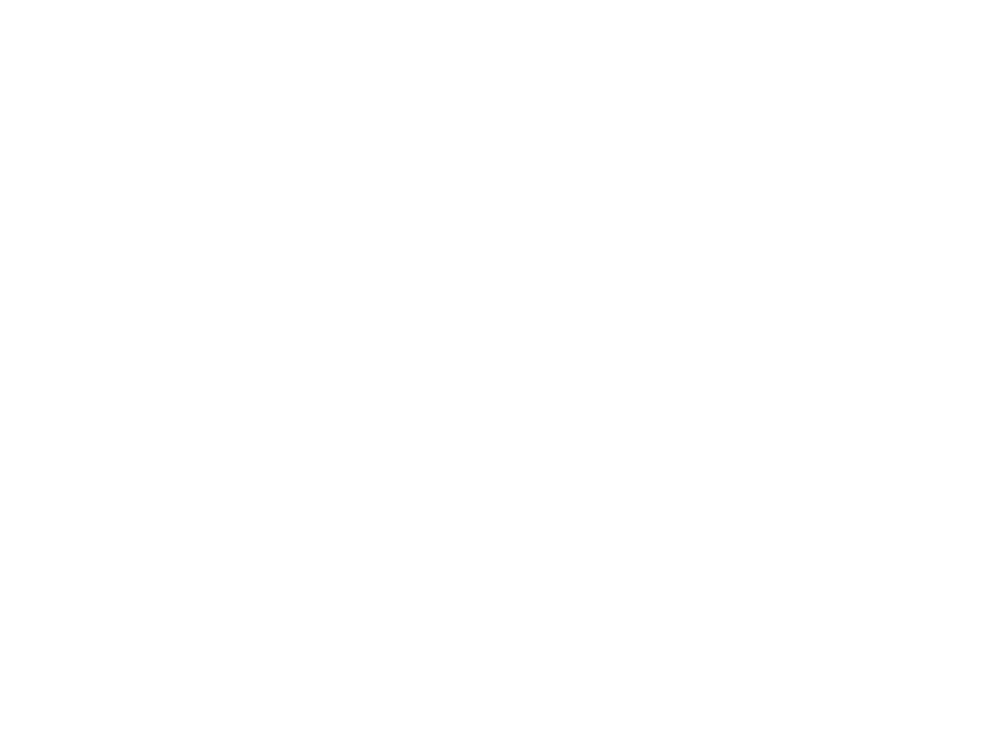
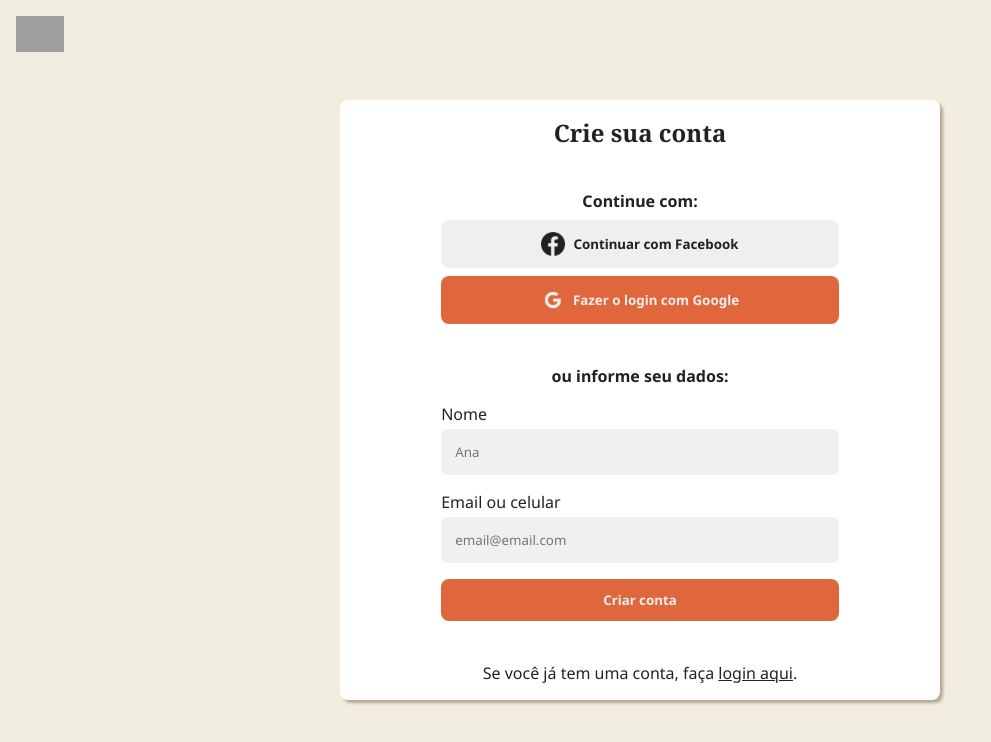
Before and after one commit to arthuurfm/chop-suey, a website: page public/pages/register/index.html in a window 1280 px wide. Shown: the whole page, without its empty margins (0-991 px from the left). Drawn offline with Linux system fonts and the light colour scheme; grey boxes are pictures that could not be loaded.

Commit message:
new colors and route register

```diff
--- a/public/components/header/style.css
+++ b/public/components/header/style.css
@@ -4,7 +4,7 @@ header {
   position: fixed;
   width: 100%;
   height: 6rem;
-  border-bottom: 1px solid var(--dark-detail);
+  border-bottom: 1px solid rgb(var(--dark-detail));
 }
 
 .header-container {
--- a/public/pages/register/index.html
+++ b/public/pages/register/index.html
@@ -0,0 +1,36 @@
+<!DOCTYPE html>
+<html lang="en">
+<head>
+  <meta charset="UTF-8">
+  <meta name="viewport" content="width=device-width, initial-scale=1.0">
+  <link rel="stylesheet" href="/pages/register/styles.css">
+  <title>Chop Suey!</title>
+</head>
+<body>
+  <h1><img class="logo" src="/assets/chop-suey-logo.png" alt="logo da chop suey"></h1>
+  <div class="container">
+    <h2>Crie sua conta</h2>
+    <div class="buttons">
+      <span>Continue com:</span>
+      <button id="facebook-btn">Continuar com Facebook</button>
+      <button id="google-btn">Fazer o login com Google</button>
+    </div>
+    <form>
+      <span>ou informe seu dados:</span>
+
+      <div class="input-box">
+        <label for="name">Nome</label>
+        <input type="text" id="name" placeholder="Ana">
+      </div>
+
+      <div class="input-box">
+        <label for="email">Email ou celular</label>
+        <input type="text" id="email" placeholder="email@email.com">
+      </div>
+
+      <button type="submit" id="new-account-btn">Criar conta</button>
+    </form>
+    <p>Se você já tem uma conta, faça <a href="/login">login aqui</a>.</p>
+  </div>
+</body>
+</html>
--- /dev/null
+++ b/public/pages/register/styles.css
@@ -0,0 +1,133 @@
+@import url('../../styles/vars.css');
+@import url('../../styles/reset.css');
+
+body {
+  width: 100vw;
+  height: 100vh;
+  display: flex;
+  gap: 32px;
+  flex-direction: column;
+  justify-content: center;
+  align-items: center;
+}
+
+.container {
+  width: 600px;
+  height: 600px;
+  padding: 16px;
+  background-color: #fff;
+  border-radius: 8px;
+  box-shadow: 3px 3px 3px rgba(var(--dark-detail), 0.6);
+
+  display: flex;
+  flex-direction: column;
+  justify-content: space-between;
+  align-items: center;
+}
+
+h1 {
+  position: absolute;
+  left: 16px;
+  top: 16px;
+}
+
+span {
+  font-weight: bold;
+}
+
+.logo {
+  width: 12%;
+  height: 12%;
+}
+
+.buttons {
+  width: 100%;
+  display: flex;
+  flex-direction: column;
+  align-items: center;
+  gap: 8px;
+}
+
+button {
+  width: 70%;
+  padding: 12px;
+  cursor: pointer;
+  outline: none;
+  font-weight: bold;
+  border: none;
+  border-radius: 8px;
+
+  display: flex;
+  justify-content: center;
+  align-items: center;
+  gap: 8px;
+  transition: ease 0.2s;
+}
+
+#facebook-btn {
+  color: var(--text);
+}
+
+#facebook-btn::before, #google-btn::before {
+  content: '';
+  display: inline-block;
+  background-image: url('/assets/facebook-icon.png');
+  background-size: cover;
+  width: 24px;
+  height: 24px;
+}
+
+#facebook-btn:hover {
+  background-color: #E0E0E0;
+}
+
+#google-btn {
+  background-color: var(--accent-primary);
+  color: var(--text-secondary);
+}
+
+#google-btn::before {
+  background-image: url('/assets/google-icon.png');
+}
+
+#google-btn:hover {
+  background-color: var(--accent-hover);
+}
+
+form, .input-box {
+  display: flex;
+  width: 100%;
+  flex-direction: column;
+  align-items: center;
+  gap: 16px;
+}
+
+.input-box {
+  width: 70%;
+  align-items: flex-start;
+  gap: 4px;
+}
+
+.input-box input {
+  width: 100%;
+  padding: 12px;
+  border-radius: 8px;
+  background-color: var(--input-color);
+  border: 2px solid transparent;
+  outline: none;
+
+}
+
+.input-box input:focus {
+  background-color: #fff;
+  border: 2px solid var(--input-color);
+}
+
+#new-account-btn {
+  background-color: var(--accent-primary);
+  color: var(--text-secondary);
+}
+
+#new-account-btn:hover {
+  background-color: var(--accent-hover);
+}
--- a/public/styles/vars.css
+++ b/public/styles/vars.css
@@ -7,5 +7,6 @@
 --highlight: #D9A441; /* Destaques e bordas (Ginger Gold) */
 --success: #6FAE4F; /* Elementos positivos (Bok Choy Green) */
 --warning: #8F2C1C; /* Alertas e CTAs fortes (Soy Glaze Red) */
---dark-detail: #5A381E; /* Detalhes escuros e sombras (Wok Brown) */
+--dark-detail: 141, 121, 98; /* Detalhes escuros e sombras (Wok Brown) */
+--input-color: #F0F0F0;
 }
```
Also changed, not shown: package.json (line endings or trailing spaces), public/assets/facebook-icon.png (added), public/assets/google-icon.png (added), 1 other file.
